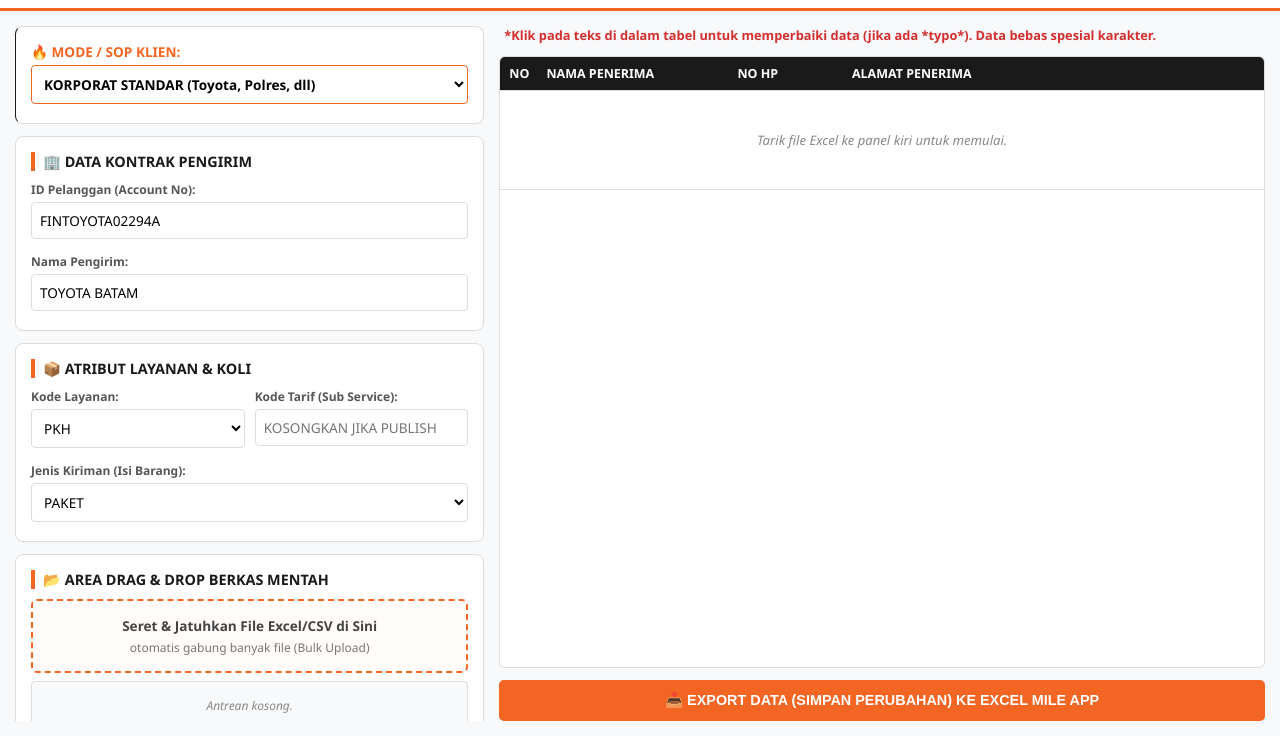
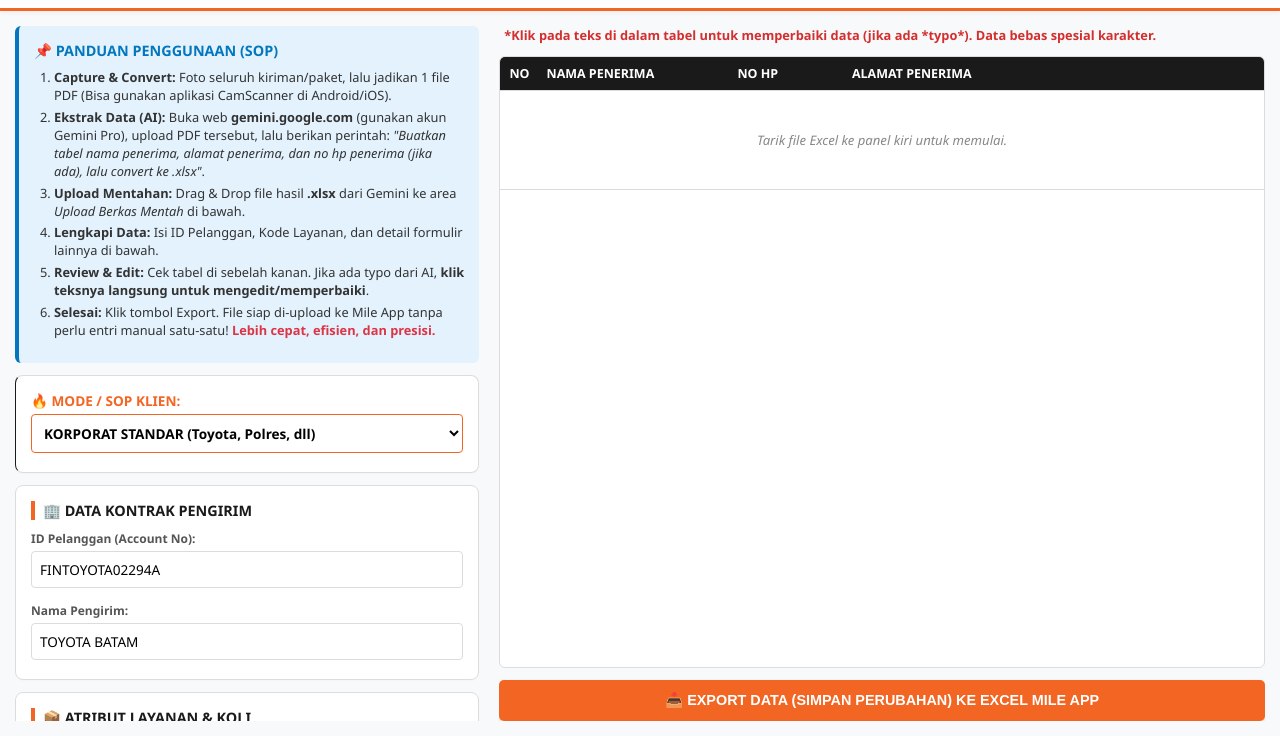
Before and after one commit to newbieot/templatemile, a plain HTML site: page index.html in a window 1280 px wide. Shown: the part 64-800 px from the top of the page. Drawn offline with Linux system fonts and the light colour scheme.

Commit message:
Update index.html

```diff
--- a/index.html
+++ b/index.html
@@ -12,6 +12,8 @@
             --pos-light-grey: #f8f9fa;
             --pos-border: #dcdcdc;
             --pos-danger: #dc3545;
+            --pos-info: #e3f2fd;
+            --pos-info-text: #0277bd;
         }
 
         * { box-sizing: border-box; margin: 0; padding: 0; }
@@ -55,7 +57,7 @@
             gap: 15px;
         }
 
-        .panel-left { width: 38%; display: flex; flex-direction: column; gap: 12px; overflow-y: auto; }
+        .panel-left { width: 38%; display: flex; flex-direction: column; gap: 12px; overflow-y: auto; padding-right: 5px; }
         .panel-right { width: 62%; display: flex; flex-direction: column; gap: 12px; overflow: hidden; }
 
         .card {
@@ -64,7 +66,33 @@
             border: 1px solid var(--pos-border);
             padding: 15px;
             box-shadow: 0 1px 3px rgba(0,0,0,0.02);
+            flex-shrink: 0;
         }
+
+        /* PANDUAN PENGGUNAAN CARD */
+        .guide-card {
+            background-color: var(--pos-info);
+            border-left: 4px solid var(--pos-info-text);
+            padding: 15px;
+            border-radius: 6px;
+            font-size: 0.8rem;
+            color: #333;
+            line-height: 1.4;
+        }
+        .guide-card h3 {
+            color: var(--pos-info-text);
+            margin-bottom: 8px;
+            font-size: 0.9rem;
+            display: flex;
+            align-items: center;
+            gap: 5px;
+        }
+        .guide-list {
+            padding-left: 20px;
+            margin-bottom: 8px;
+        }
+        .guide-list li { margin-bottom: 4px; }
+        .guide-highlight { font-weight: 700; color: var(--pos-danger); }
 
         .card-header {
             font-size: 0.9rem;
@@ -115,8 +143,9 @@
         .btn-accent {
             width: 100%; background-color: var(--pos-orange); color: white; padding: 12px;
             border: none; border-radius: 5px; font-size: 0.9rem; font-weight: 700; cursor: pointer; flex-shrink: 0;
+            box-shadow: 0 4px 6px rgba(242, 101, 34, 0.2); transition: 0.2s;
         }
-        .btn-accent:hover { background-color: #d1551c; }
+        .btn-accent:hover { background-color: #d1551c; transform: translateY(-1px); }
 
         /* TABLE (EDITABLE) */
         .table-container { flex: 1; overflow-y: auto; border: 1px solid var(--pos-border); border-radius: 6px; background: white; }
@@ -143,6 +172,17 @@
             box-shadow: 0 0 4px rgba(242,101,34,0.2);
             outline: none;
         }
+
+        /* CREDITS */
+        .credits {
+            text-align: center;
+            font-size: 0.75rem;
+            color: #888;
+            font-weight: 700;
+            margin-top: 10px;
+            margin-bottom: 5px;
+            letter-spacing: 0.5px;
+        }
     </style>
 </head>
 <body>
@@ -163,6 +203,18 @@
     <div class="dashboard-container">
         <div class="panel-left">
 
+            <div class="guide-card">
+                <h3>📌 PANDUAN PENGGUNAAN (SOP)</h3>
+                <ol class="guide-list">
+                    <li><b>Capture & Convert:</b> Foto seluruh kiriman/paket, lalu jadikan 1 file PDF (Bisa gunakan aplikasi CamScanner di Android/iOS).</li>
+                    <li><b>Ekstrak Data (AI):</b> Buka web <b>gemini.google.com</b> (gunakan akun Gemini Pro), upload PDF tersebut, lalu berikan perintah: <i>"Buatkan tabel nama penerima, alamat penerima, dan no hp penerima (jika ada), lalu convert ke .xlsx"</i>.</li>
+                    <li><b>Upload Mentahan:</b> Drag & Drop file hasil <b>.xlsx</b> dari Gemini ke area <i>Upload Berkas Mentah</i> di bawah.</li>
+                    <li><b>Lengkapi Data:</b> Isi ID Pelanggan, Kode Layanan, dan detail formulir lainnya di bawah.</li>
+                    <li><b>Review & Edit:</b> Cek tabel di sebelah kanan. Jika ada typo dari AI, <b>klik teksnya langsung untuk mengedit/memperbaiki</b>.</li>
+                    <li><b>Selesai:</b> Klik tombol Export. File siap di-upload ke Mile App tanpa perlu entri manual satu-satu! <span class="guide-highlight">Lebih cepat, efisien, dan presisi.</span></li>
+                </ol>
+            </div>
+
             <div class="card" style="border-left-color: var(--pos-dark);">
                 <div class="form-group full-width">
                     <label style="color: var(--pos-orange); font-size: 0.85rem;">🔥 MODE / SOP KLIEN:</label>
@@ -178,13 +230,13 @@
                 <div class="grid-2">
                     <div class="form-group full-width">
                         <label>ID Pelanggan (Account No):</label>
-                        <input type="text" id="customerId" value="FINTOYOTA02294A">
+                        <input type="text" id="customerId" value="FINTOYOTA02294A" placeholder="Contoh: FINTOYOTA02294A">
                     </div>
                     <div class="form-group full-width" id="wrapSenderName">
                         <label>Nama Pengirim:</label>
-                        <input type="text" id="senderName" value="TOYOTA BATAM">
+                        <input type="text" id="senderName" value="TOYOTA BATAM" placeholder="Contoh: TOYOTA BATAM">
                     </div>
-                    </div>
+                </div>
             </div>
 
             <div class="card">
@@ -211,14 +263,18 @@
                 </div>
             </div>
 
-            <div class="card" style="flex: 1; display: flex; flex-direction: column;">
+            <div class="card">
                 <div class="card-header">📂 Area Drag & Drop Berkas Mentah</div>
                 <div class="dropzone-area" id="dropzone" onclick="document.getElementById('excelInput').click()">
                     <p>Seret & Jatuhkan File Excel/CSV di Sini</p>
-                    <span>otomatis gabung banyak file (Bulk Upload)</span>
+                    <span>Otomatis menggabungkan banyak file sekaligus</span>
                     <input type="file" id="excelInput" accept=".xlsx, .xls, .csv" multiple style="display: none;" onchange="handleFileSelection(this.files)">
                 </div>
                 <div class="file-queue-container" id="fileQueue"></div>
+            </div>
+
+            <div class="credits">
+                Created by : newbieot
             </div>
         </div>
 
@@ -307,7 +363,7 @@
             if (!text) return "";
             let str = String(text).replace(/pdf\s*\+?\s*\d*/gi, '');
             // Ref No diizinkan karakter khusus agar nomor surat tidak rusak
-            return str.replace(/[^A-Za-z0-9\s/\-.,]/g, ' ').replace(/\s+/g, ' ').trim().toUpperCase();
+            return str.replace(/[^A-Za-z0-9\s/\-.,_]/g, ' ').replace(/\s+/g, ' ').trim().toUpperCase();
         }
 
         function cleanPhoneNumber(phone) {
@@ -429,7 +485,6 @@
             const tariffCode = document.getElementById('tariffCode').value.trim().toUpperCase();
             const itemType = document.getElementById('itemType').value.toUpperCase();
 
-            // Logika Pintar untuk Nama dan Alamat Pengirim
             let baseSenderName = cleanArtifacts(document.getElementById('senderName').value);
 
             let finalExportRows = [];
@@ -438,7 +493,6 @@
                 let inputs = tr.querySelectorAll('input.table-input');
                 let dName, dAddress, dPhone, dNoSurat;
 
-                // Ambil Data Editable Setelah User Mengubahnya di UI
                 if (isPN) {
                     dNoSurat = cleanReference(inputs[0].value);
                     dName = cleanArtifacts(inputs[1].value);
@@ -451,14 +505,12 @@
                     dAddress = cleanArtifacts(inputs[2].value);
                 }
 
-                // Kalkulasi Dinamis Pengirim Sesuai Aturan: Nama + BATAM (Hindari Redundan)
                 let senderNameFinal, senderAddrFinal, refNoFinal, koliDescFinal;
 
                 if (isPN) {
-                    // Untuk PN BATAM: Nama Pengirim pakai No Surat bersih (tanpa spesial karakter)
                     senderNameFinal = cleanArtifacts(dNoSurat);
                     senderAddrFinal = "PENGADILAN NEGERI BATAM";
-                    refNoFinal = dNoSurat; // RefNo tetap simpan karakter spesial untuk tracking
+                    refNoFinal = dNoSurat;
                     koliDescFinal = dNoSurat;
                 } else {
                     senderNameFinal = baseSenderName;
@@ -504,7 +556,6 @@
             const workbook = XLSX.utils.book_new();
             XLSX.utils.book_append_sheet(workbook, worksheet, "Sheet1");
 
-            // Set Nomor Telepon Ke String Murni agar '0' di depan tidak hilang
             const range = XLSX.utils.decode_range(worksheet['!ref']);
             for (let R = range.s.r + 1; R <= range.e.r; ++R) {
                 let cell_sender_phone = worksheet[XLSX.utils.encode_cell({r: R, c: 3})];
```
